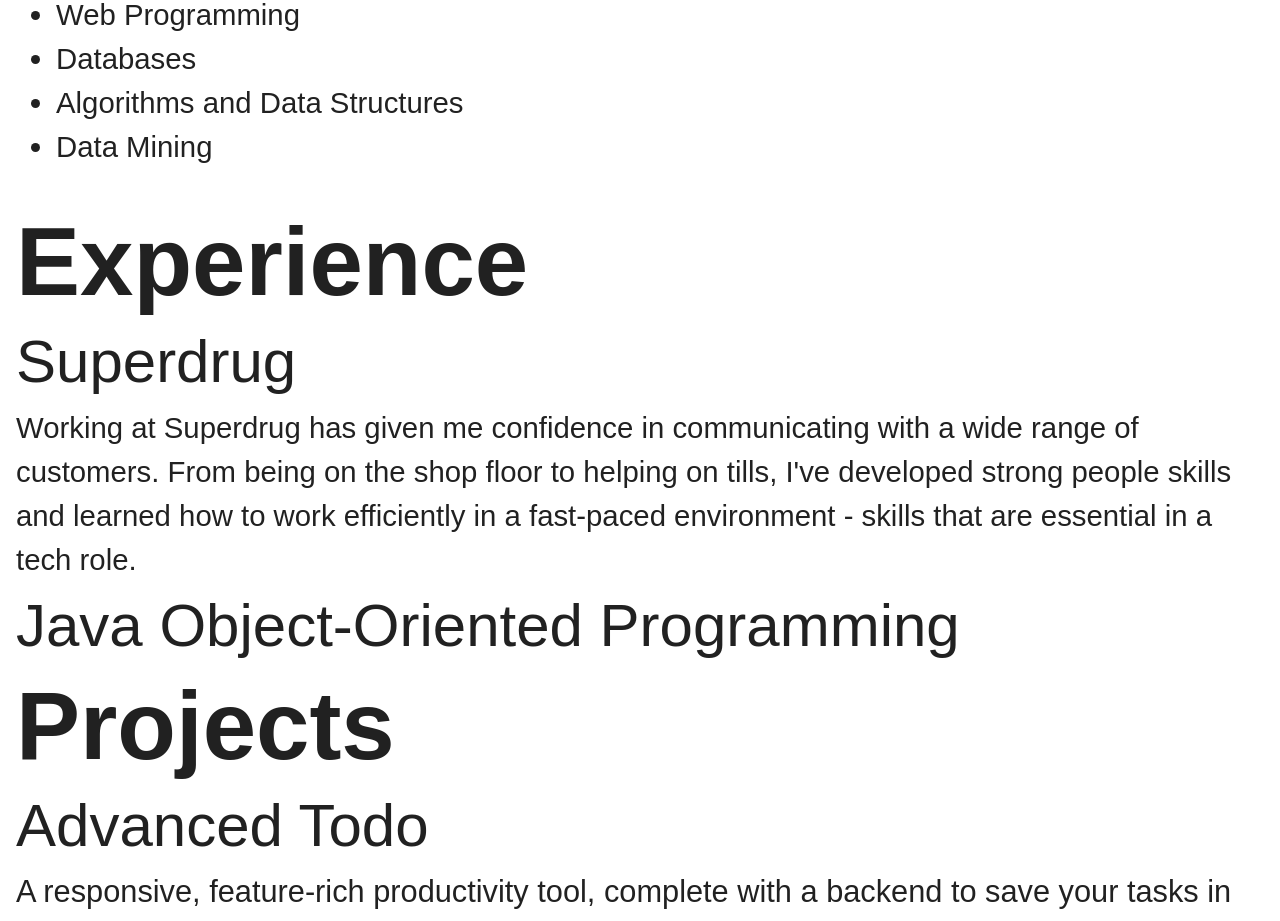
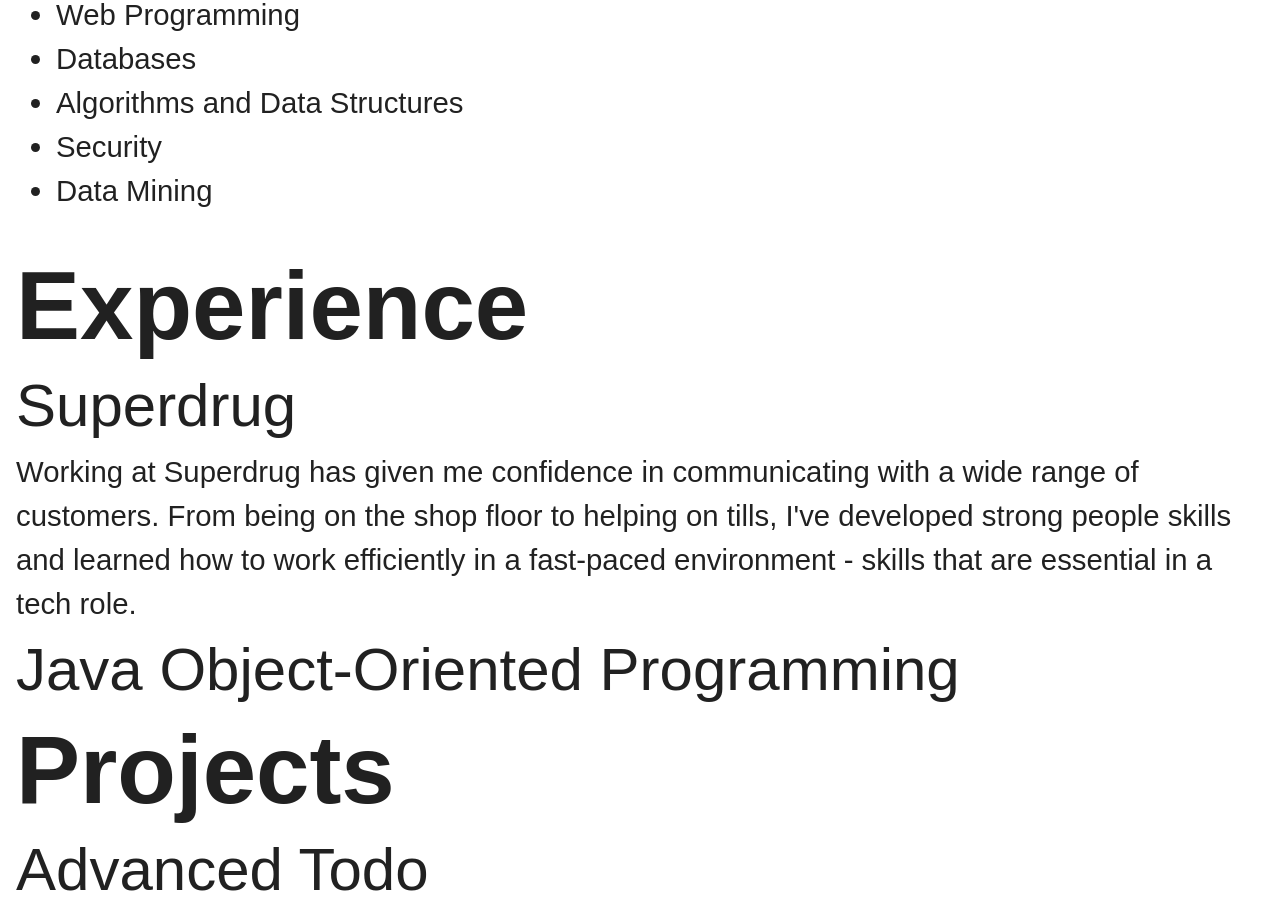
Before and after one commit to SA9102/sa9102.github.io, a React (Vite) app: page / in a window 1280 px wide. Shown: the part 2460-3381 px from the top of the page. Built offline with nearby package versions, Linux system fonts and the light colour scheme; some icons are missing; a web font is replaced by a local one.

Commit message:
updated education

```diff
--- a/src/pages/Education.tsx
+++ b/src/pages/Education.tsx
@@ -29,6 +29,9 @@
           <Typography>Algorithms and Data Structures</Typography>
         </li>
         <li>
+          <Typography>Security</Typography>
+        </li>
+        <li>
           <Typography>Data Mining</Typography>
         </li>
       </ul>
```
